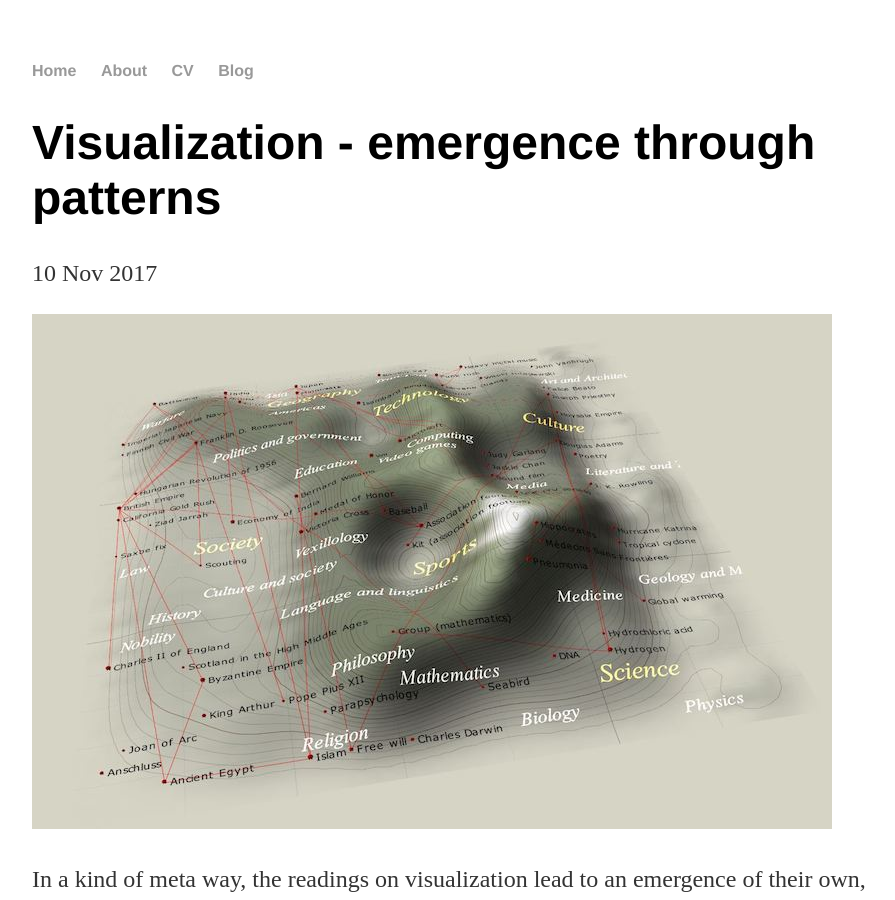
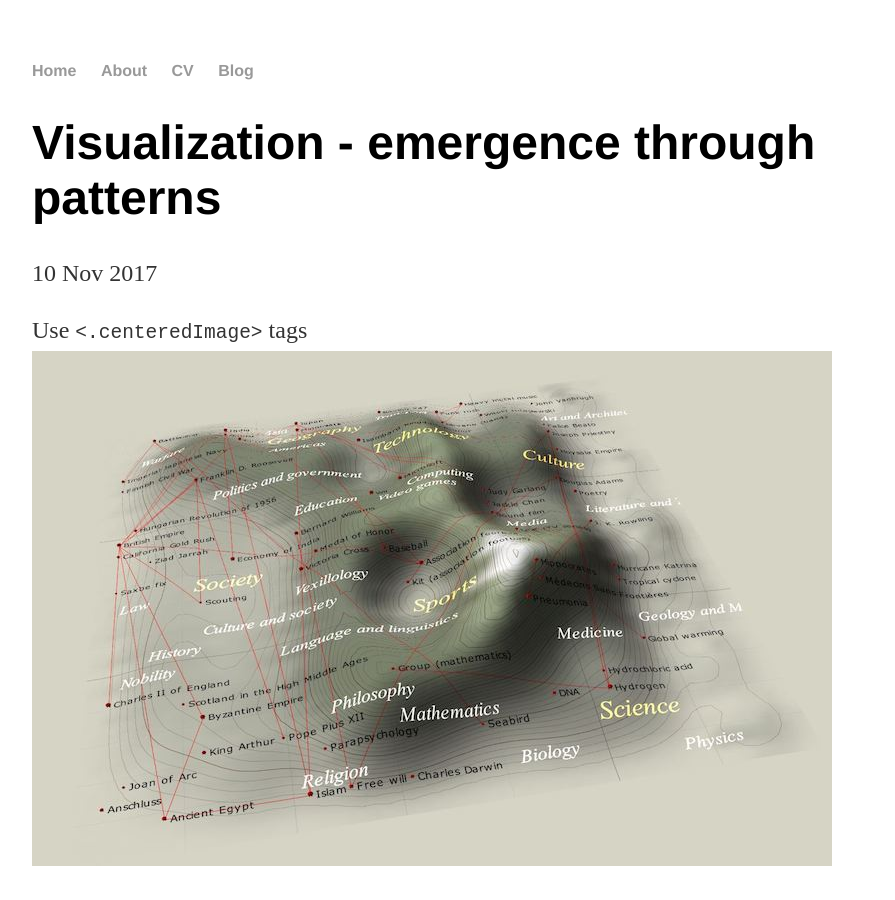
Before and after one commit to thatVargas/thatvargas.github.io, a Jekyll site: the page built from _posts/2017-11-10-visualization.md, in a window 1280 px wide and 900 px high. Shown: the whole window, without its empty margins (160-1055 px from the left). Built offline with Jekyll 4.4.1, drawn with Linux system fonts in a browser that asks for light colours.

Commit message:
Update 2017-11-10-visualization.md

```diff
--- a/_posts/2017-11-10-visualization.md
+++ b/_posts/2017-11-10-visualization.md
@@ -4,7 +4,7 @@
 date: 2017-11-10
 ---
 
-![Topographic mac of a variety of knowledge domains, connected by red lines](/images/Self_oraganizing_map_cartography.jpg "Credit: https://upload.wikimedia.org/wikipedia/en/0/07/Self_oraganizing_map_cartography.jpg")
+Use `<.centeredImage>` tags![Topographic mac of a variety of knowledge domains, connected by red lines](/images/Self_oraganizing_map_cartography.jpg "Credit: https://upload.wikimedia.org/wikipedia/en/0/07/Self_oraganizing_map_cartography.jpg")
 
 In a kind of meta way, the readings on visualization lead to an emergence of their own, whose corpus (if I can appropriate the term to mean their aggregate) revealed a structure based on _definition, patterns and emergence, and design and tools._
 
```
